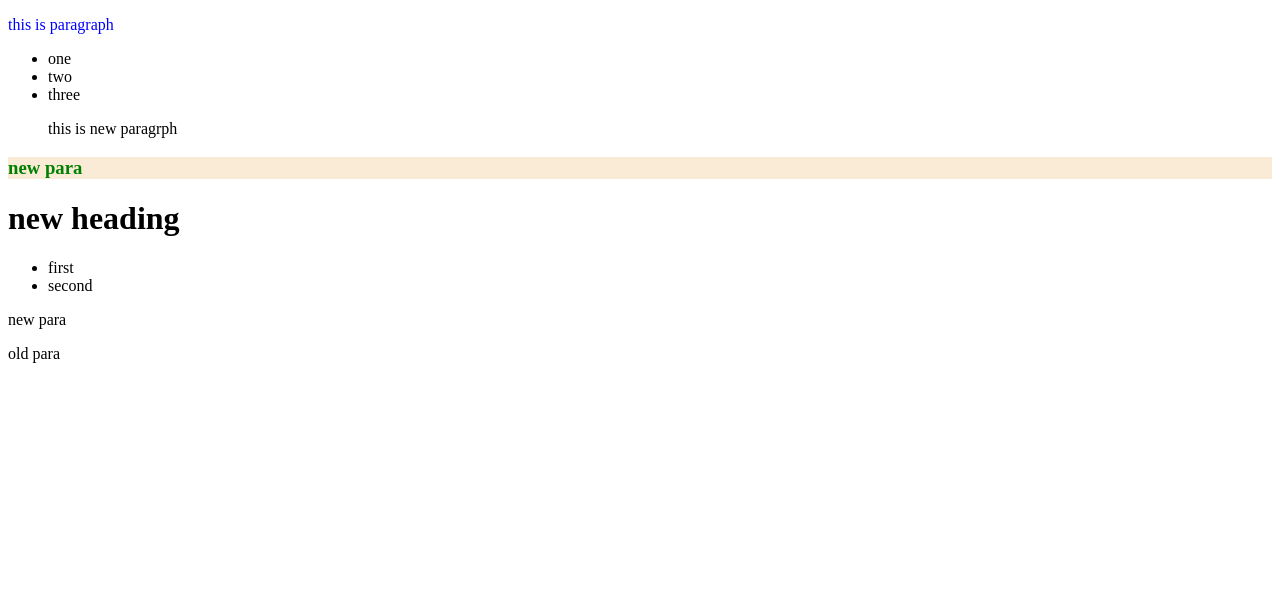
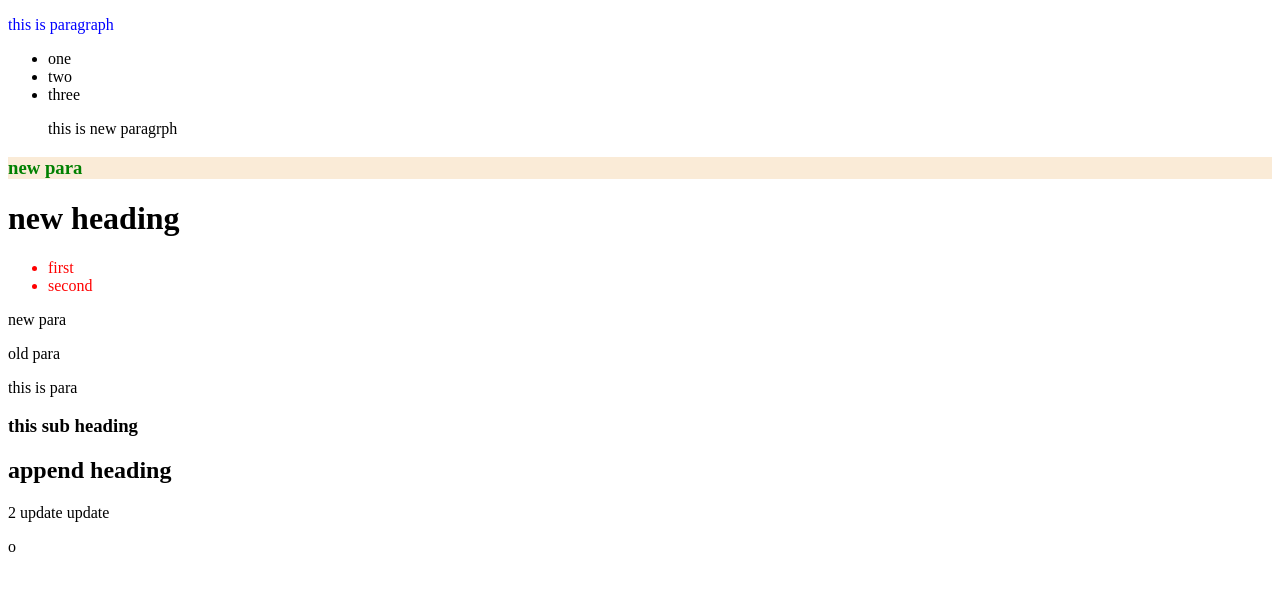
Before and after one commit to zeeshan-2004/Javascript, a plain HTML site: page practice questions/index2.html in a window 1280 px wide. Drawn offline with Linux system fonts and the light colour scheme.

Commit message:
update file

```diff
--- a/practice questions/index2.html
+++ b/practice questions/index2.html
@@ -23,10 +23,26 @@
     <li>second</li>
 </ul>
 <p class="pa">old para</p>
+<div class="d">
+    <p>this is para</p>
+    <h2>this is heading</h2>
+    <h3>this sub heading</h3>
+</div>
 
 
+<div class="fr"></div>
+<div class="fr"></div>
+<span class="count"></span>
+<span  class="count1">old</span>
+<span  class="count1">old</span>
 
+<section>
+    <p id="f"></p>
+    <p id="s"></p>
+    <p id="t"></p>
+</section>
 
+<p class="fir">o</p>
     <script src="script2.js"></script>
 </body>
 </html>
--- a/practice questions/script2.js
+++ b/practice questions/script2.js
@@ -27,3 +27,55 @@ let par=document.querySelector(".pa");
 let newPr=document.createElement("p");
 newPr.innerText="new para";
 par.prepend(newPr);
+
+
+// child nodes
+let ch=document.querySelector(".d");
+console.log(ch.children);
+console.log(ch.childNodes);
+console.log(ch.firstChild);
+console.log(ch.firstElementChild);
+console.log(ch.lastChild);
+console.log(ch.lastElementChild);
+let chng=document.querySelector(".d").children[1];
+chng.innerText="this is nw heading"
+console.log(chng);
+
+// }
+let items = document.querySelectorAll(".d");
+for (let item of items) {
+  for(let ch of item.children)
+  ch.classList.add("highlight");
+}
+let cr1=document.querySelector("h2");
+cr1.innerText="append heading";
+let nw=document.querySelector(".d");
+nw.appendChild(cr1);
+
+let ac=document.querySelectorAll(".app");
+for(let old of ac){
+  for(let nw of old.children){
+    nw.style.color="red";
+  }
+}
+
+let cn=document.querySelectorAll(".fr");
+let cnt=document.querySelector(".count");
+cnt.textContent=cn.length;
+console.log(cnt);
+
+let next=document.querySelectorAll(".count1")
+for(let i=0;i<next.length;i++){
+  next[i].innerText="update";
+}
+
+let elements = document.querySelectorAll("section *");
+elements.forEach(el => {
+  console.log(el.id);
+});
+
+let p = document.getElementById(".fir");
+let strong = document.createElement("strong");
+strong.textContent = p.textContent;
+p.textContent = "";           // clear original
+p.appendChild(strong);        // insert new
```
